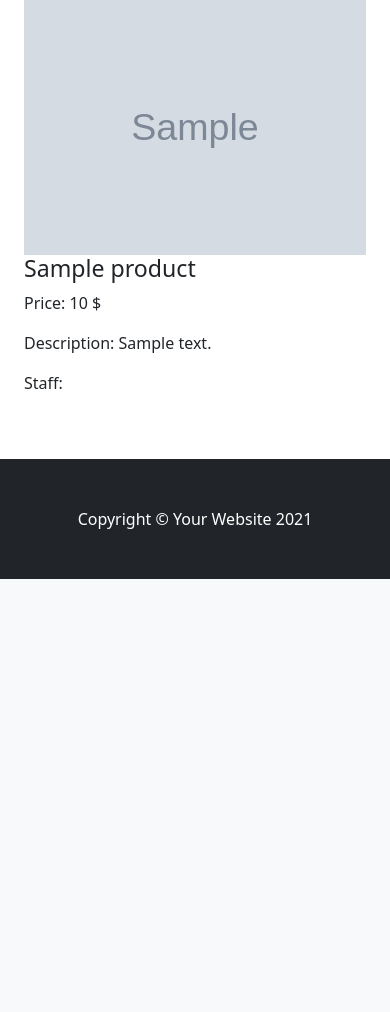
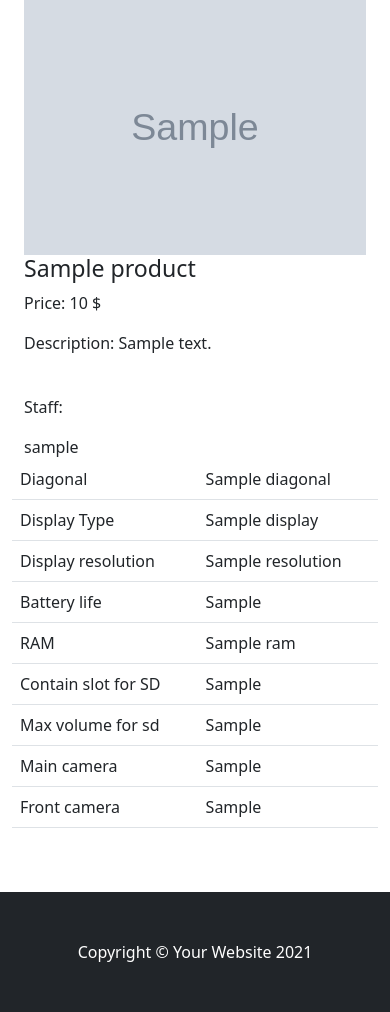
Before and after one commit to kremenevskiy/BSUIR, a Django app: template Term_4-python/e-shop/shop/mainapp/templates/product_detail.html in a window 390 px wide. Shown: the part 464-1476 px from the top of the page. Before the commit the page ends 1043 px from the top, so only its background shows below. Run offline with Django 3.2, Linux system fonts and the light colour scheme; the template is opened without the code that fills it: most values are stand-ins (such as "Sample title", 1, 10 or a date in 2020); grey boxes marked "Sample" are stand-in pictures.

Commit message:
added products specifiaction showing for phones and notebooks

```diff
--- a/Term_4-python/e-shop/shop/mainapp/models.py
+++ b/Term_4-python/e-shop/shop/mainapp/models.py
@@ -132,13 +132,13 @@
 
 class Smartphone(Product):
     diagonal = models.CharField(max_length=255, verbose_name='diagonal')
-    display = models.CharField(max_length= 255, verbose_name='display type')
+    display = models.CharField(max_length=255, verbose_name='display type')
     resolution = models.CharField(max_length=255, verbose_name='display resolution')
     accum_volume = models.CharField(max_length=255, verbose_name='accum volume')
     ram = models.CharField(max_length=255, verbose_name='RAM')
     sd = models.BooleanField(default=True)
     sd_volume_max = models.CharField(max_length=255, verbose_name='Max volume of hdd storage')
-    main_cap_mp = models.CharField(max_length=255, verbose_name='Main camera')
+    main_cam_mp = models.CharField(max_length=255, verbose_name='Main camera')
     frontal_cam_mp = models.CharField(max_length=255, verbose_name='Front camera')
 
     def __str__(self):
--- a/Term_4-python/e-shop/shop/mainapp/templates/product_detail.html
+++ b/Term_4-python/e-shop/shop/mainapp/templates/product_detail.html
@@ -18,8 +18,14 @@
         <h3>{{product.title}}</h3>
         <p>Price: {{ product.price }} $</p>
         <p>Description: {{ product.description}}</p>
-        <p>Staff:</p>
     </div>
+    <p class="mt-4">Staff:</p>
+    <label>{{product.category.slug}}</label>
+    {% if product.category.slug == 'notebooks' %}
+        {% include 'notebook_specification.html' %}
+    {% else %}
+        {% include 'smartphone_specification.html' %}
+    {% endif %}
 
 </div>
 
--- /dev/null
+++ b/Term_4-python/e-shop/shop/mainapp/templates/smartphone_specification.html
@@ -0,0 +1,42 @@
+<table class="table">
+
+  <tbody>
+    <tr>
+      <td>Diagonal</td>
+      <td>{{product.diagonal}}</td>
+    </tr>
+    <tr>
+      <td>Display Type</td>
+      <td>{{product.display}}</td>
+    </tr>
+    <tr>
+      <td>Display resolution</td>
+      <td>{{product.resolution}}</td>
+    </tr>
+    <tr>
+      <td>Battery life</td>
+      <td>{{product.accum_volume}}</td>
+    </tr>
+    <tr>
+      <td>RAM</td>
+      <td>{{product.ram}}</td>
+    </tr>
+    <tr>
+      <td>Contain slot for SD</td>
+      <td>{{product.sd}}</td>
+    </tr>
+    <tr>
+      <td>Max volume for sd</td>
+      <td>{{product.sd_volume_max}}</td>
+    </tr>
+    <tr>
+      <td>Main camera</td>
+      <td>{{product.main_cam_mp}}</td>
+    </tr>
+    <tr>
+      <td>Front camera</td>
+      <td>{{product.frontal_cam_mp}}</td>
+    </tr>
+
+  </tbody>
+</table>
```
Also changed, not shown: Term_4-python/e-shop/shop/mainapp/templates/notebook_specification.html (+29 -9 lines), Term_4-python/e-shop/shop/mainapp/templates/smartphone_specifiaction.html (deleted, +0 -10 lines), Term_4-python/e-shop/shop/db.sqlite3, Term_4-python/e-shop/shop/mainapp/migrations/0005_auto_20210608_1217.py (added), Term_4-python/e-shop/shop/media/iphone12pro.png (added).
